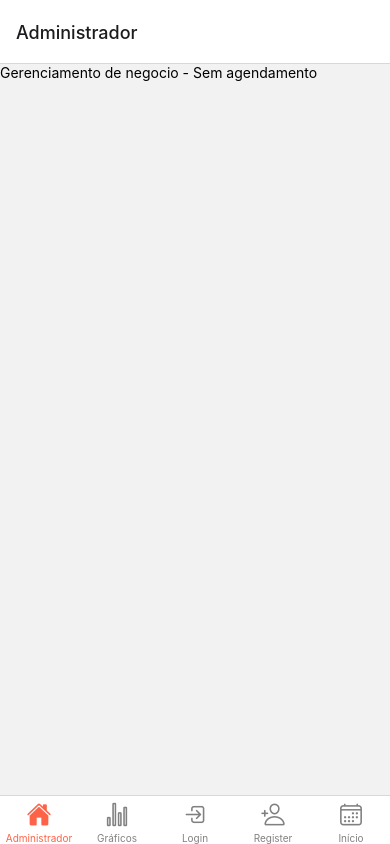
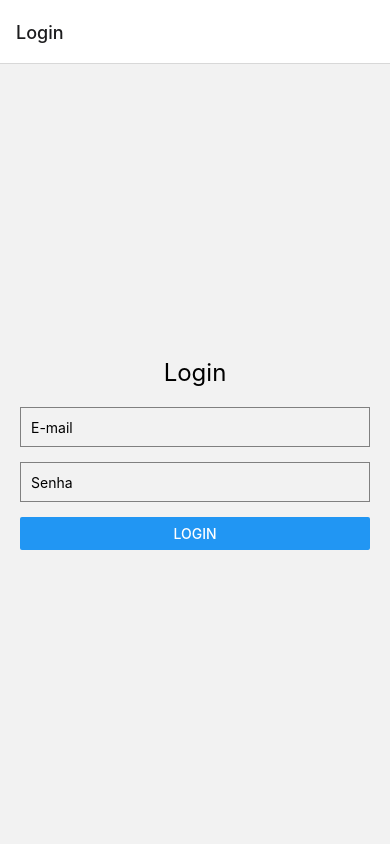
Before and after one commit to vtenorio309/Barbearia_CARVALHO, a React Native app in the folder BarbeariaCarvalho/: screen / in a window 390 px wide. Built offline with nearby package versions, Linux system fonts and the light colour scheme.

Commit message:
Mudanças Tabs/Stacks
duas paginas foram transformadas em stacks e a localização de outras três foram alteradas e estilizadas, faltando no momento concerta as funções de login e registro

```diff
--- a/BarbeariaCarvalho/App.js
+++ b/BarbeariaCarvalho/App.js
@@ -1,14 +1,17 @@
-import * as React from 'react';
+import React, { useState, useEffect } from 'react';
 import { NavigationContainer } from '@react-navigation/native';
 import { createBottomTabNavigator } from '@react-navigation/bottom-tabs';
-import { Text, View } from 'react-native';
+import { createStackNavigator } from '@react-navigation/stack';
+import { Text, View, Button } from 'react-native';
+import AsyncStorage from '@react-native-async-storage/async-storage';
 import { Ionicons } from '@expo/vector-icons';
+import { TextInput, StyleSheet } from 'react-native';
 
 // Telas para admins
 function AdminHomeScreen() {
   return (
     <View>
-      <Text>Gerenciamento de negocio - Sem agendamento</Text>
+      <Text>Gerenciamento de negócio - Sem agendamento</Text>
     </View>
   );
 }
@@ -21,69 +24,199 @@ function AdminReportScreen() {
   );
 }
 
-// Telas para usuários
-function UserLoginScreen() {
+// Tela principal dos usuários
+function UserHomeScreen({ navigation }) {
   return (
     <View>
-      <Text>Login</Text>
+      <Text style={{ fontSize: 14, marginBottom: 20 }}>Agendamentos</Text>
     </View>
   );
 }
 
-function UserRegisterScreen() {
+// Tela de login
+function UserLoginScreen({ navigation, setLoggedIn }) {
+  const [email, setEmail] = useState('');
+  const [password, setPassword] = useState('');
+
+  const login = async () => {
+    try {
+      await AsyncStorage.setItem('loggedIn', 'true');
+      setLoggedIn(true); // Atualiza o estado de login
+      navigation.replace('Main');
+    } catch (e) {
+      console.error(e);
+    }
+  };
+
   return (
-    <View>
-      <Text>Registro</Text>
+    <View style={styles.container}>
+      <Text style={styles.title}>Login</Text>
+      <TextInput
+        style={styles.input}
+        placeholder="E-mail"
+        value={email}
+        onChangeText={setEmail}
+        keyboardType="email-address"
+        autoCapitalize="none"
+      />
+      <TextInput
+        style={styles.input}
+        placeholder="Senha"
+        value={password}
+        onChangeText={setPassword}
+        secureTextEntry={true}
+      />
+      <Button title="Login" onPress={login} />
     </View>
   );
 }
 
-function UserHomeScreen() {
+// Tela de registro
+function UserRegisterScreen({ navigation, setLoggedIn }) {
+  const [email, setEmail] = useState('');
+  const [password, setPassword] = useState('');
+
+  const register = async () => {
+    try {
+      await AsyncStorage.setItem('user', JSON.stringify({ email, password }));
+      await AsyncStorage.setItem('loggedIn', 'true');
+      setLoggedIn(true); // Atualiza o estado de login
+      navigation.replace('Main');
+    } catch (e) {
+      console.error(e);
+    }
+  };
+
   return (
-    <View>
-      <Text>Agendamentos</Text>
+    <View style={styles.container}>
+      <Text style={styles.title}>Registro</Text>
+      <TextInput
+        style={styles.input}
+        placeholder="E-mail"
+        value={email}
+        onChangeText={setEmail}
+        keyboardType="email-address"
+        autoCapitalize="none"
+      />
+      <TextInput
+        style={styles.input}
+        placeholder="Senha"
+        value={password}
+        onChangeText={setPassword}
+        secureTextEntry={true}
+      />
+      <Button title="Registrar" onPress={register} />
+      <Button title="Já tem uma conta? Faça login" onPress={() => navigation.navigate('Login')} />
     </View>
   );
 }
 
+// Estilos
+const styles = StyleSheet.create({
+  container: {
+    flex: 1,
+    justifyContent: 'center',
+    padding: 20,
+  },
+  input: {
+    height: 40,
+    borderColor: 'gray',
+    borderWidth: 1,
+    marginBottom: 15,
+    paddingHorizontal: 10,
+  },
+  title: {
+    fontSize: 24,
+    marginBottom: 20,
+    textAlign: 'center',
+  },
+});
+
+export { UserLoginScreen, UserRegisterScreen };
+
 const Tab = createBottomTabNavigator();
+const Stack = createStackNavigator();
 
-export default function App() {
+function MainTabs() {
   return (
-    <NavigationContainer>
     <Tab.Navigator
+      initialRouteName="UserHome"
       screenOptions={({ route }) => ({
         tabBarIcon: ({ focused, color, size }) => {
           let iconName;
+          let iconSize = 30;
 
-            if (route.name === 'Administrador') {
+          if (route.name === 'Administração') {
             iconName = focused ? 'home' : 'home-outline';
-            } else if (route.name === 'Gráficos') {
+          } else if (route.name === 'Graficos') {
             iconName = focused ? 'stats-chart' : 'stats-chart-outline';
-            } else if (route.name === 'Login') {
-              iconName = focused ? 'log-in' : 'log-in-outline';
-            } else if (route.name === 'Register') {
-              iconName = focused ? 'person-add' : 'person-add-outline';
-            } else if (route.name === 'Início') {
+          } else if (route.name === 'Agendamento') {
             iconName = focused ? 'calendar' : 'calendar-outline';
+            return (
+              <View style={{
+                width: 70,
+                height: 90,
+                borderRadius: 30,
+                backgroundColor: 'tomato',
+                justifyContent: 'center',
+                alignItems: 'center',
+                marginBottom: -10, // Deixa o ícone suspenso para criar o efeito de meio círculo
+              }}>
+                <Ionicons name={iconName} size={50} color="white" />
+              </View>
+            );
           }
 
-            // Você pode retornar qualquer componente aqui!
-            return <Ionicons name={iconName} size={size} color={color} />;
+          return <Ionicons name={iconName} size={iconSize} color={color} />;
         },
         tabBarActiveTintColor: 'tomato',
         tabBarInactiveTintColor: 'gray',
+        tabBarStyle: {
+          height: 60,
+          paddingBottom: 10,
+        },
+        tabBarShowLabel: false, // Esconde os rótulos (nomes) das abas
       })}
     >
-        {/* Abas para admins */}
-        <Tab.Screen name="Administrador" component={AdminHomeScreen} />
-        <Tab.Screen name="Gráficos" component={AdminReportScreen} />
+      <Tab.Screen name="Administração" component={AdminHomeScreen} />
+      <Tab.Screen name="Agendamento" component={UserHomeScreen} />
+      <Tab.Screen name="Graficos" component={AdminReportScreen} />
+    </Tab.Navigator>
+  );
+}
 
-        {/* Abas para usuários */}
-        <Tab.Screen name="Login" component={UserLoginScreen} />
-        <Tab.Screen name="Register" component={UserRegisterScreen} />
-        <Tab.Screen name="Início" component={UserHomeScreen} />
-      </Tab.Navigator>
+function AuthStack({ setLoggedIn }) {
+  return (
+    <Stack.Navigator initialRouteName="Login">
+      <Stack.Screen name="Login">
+        {(props) => <UserLoginScreen {...props} setLoggedIn={setLoggedIn} />}
+      </Stack.Screen>
+      <Stack.Screen name="Register">
+        {(props) => <UserRegisterScreen {...props} setLoggedIn={setLoggedIn} />}
+      </Stack.Screen>
+    </Stack.Navigator>
+  );
+}
+
+export default function App() {
+  const [loggedIn, setLoggedIn] = useState(false);
+
+  useEffect(() => {
+    const checkLoginStatus = async () => {
+      try {
+        const value = await AsyncStorage.getItem('loggedIn');
+        setLoggedIn(value === 'true'); // Define o estado de login corretamente
+      } catch (e) {
+        console.error(e);
+      }
+    };
+
+    checkLoginStatus();
+  }, []);
+
+  return (
+    <NavigationContainer>
+      {loggedIn ? <MainTabs /> : <AuthStack setLoggedIn={setLoggedIn} />}
     </NavigationContainer>
   );
 }
```
Also changed, not shown: BarbeariaCarvalho/package.json (+5 -2 lines), 2 other files (tests, documents, lock files or other folders). Lines whose indentation alone changed are shown as unchanged.
